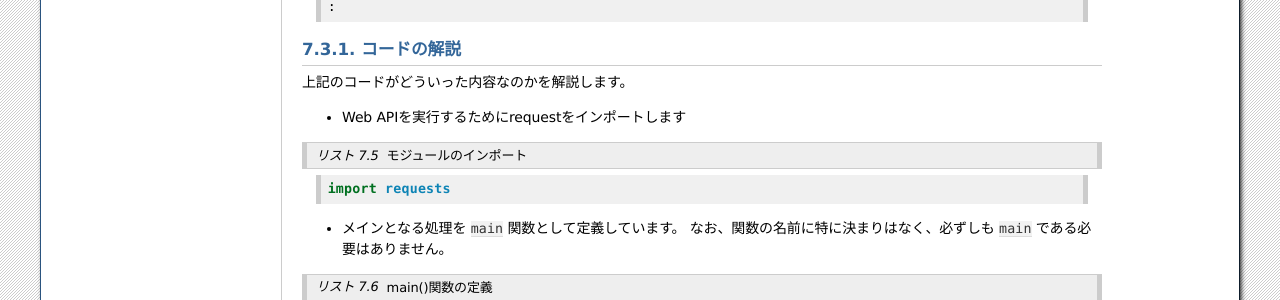
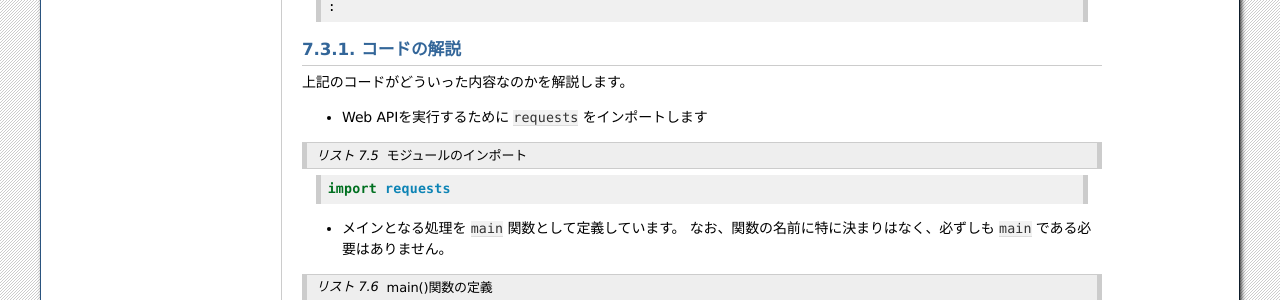
Before and after one commit to pyconjp/pycamp.pycon.jp, a Sphinx documentation site: the page built from source/textbook/7_scraping.rst, in a window 1280 px wide and 900 px high, scrolled down 1608 px. Shown: the part 151-451 px from the top of the window. Built offline with Sphinx 7.4.7, drawn with Linux system fonts in a browser that asks for light colours.

Commit message:
ISSHA-1460 fix typo

```diff
--- a/source/textbook/7_scraping.rst
+++ b/source/textbook/7_scraping.rst
@@ -114,7 +114,7 @@ Web APIの例としてconnpassのAPIを実行して、pythonというキーワ
 ------------
 上記のコードがどういった内容なのかを解説します。
 
-* Web APIを実行するためにrequestをインポートします
+* Web APIを実行するために ``requests`` をインポートします
 
 .. code-block:: python
    :caption: モジュールのインポート
```
